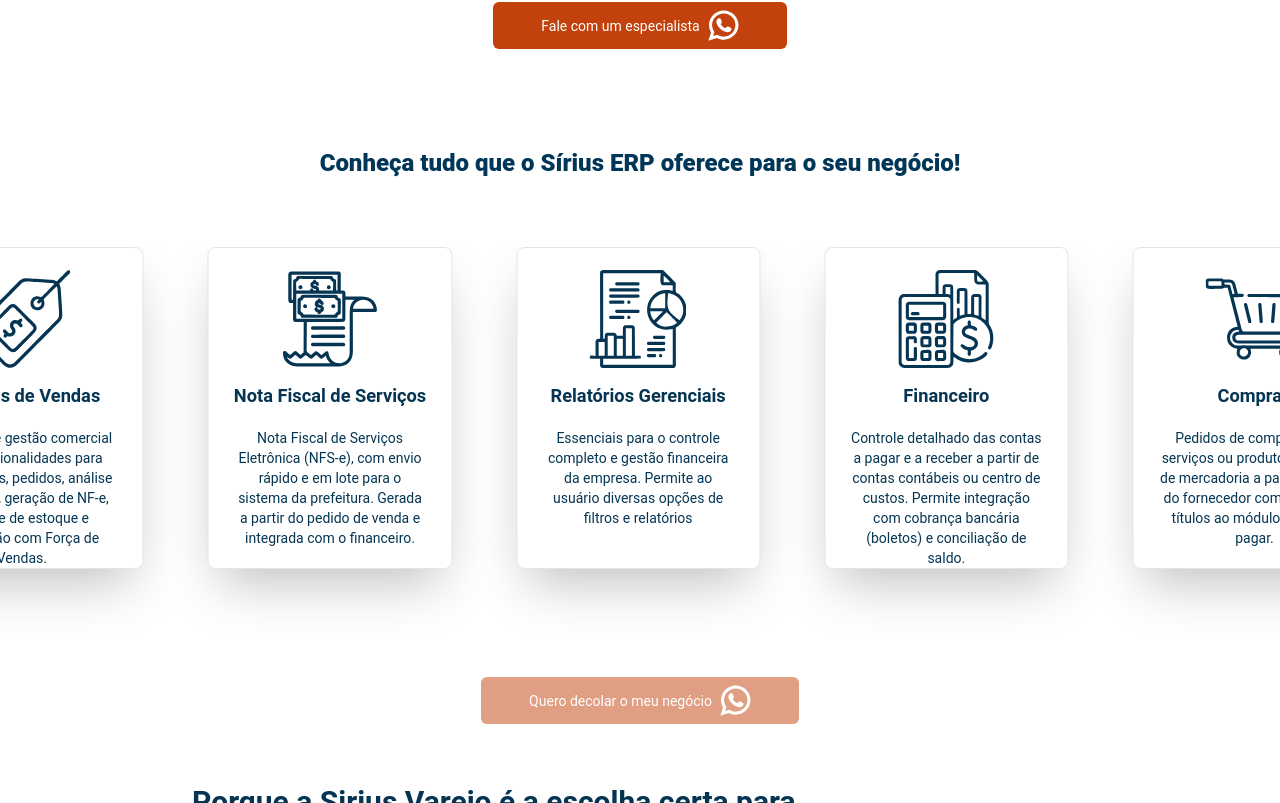
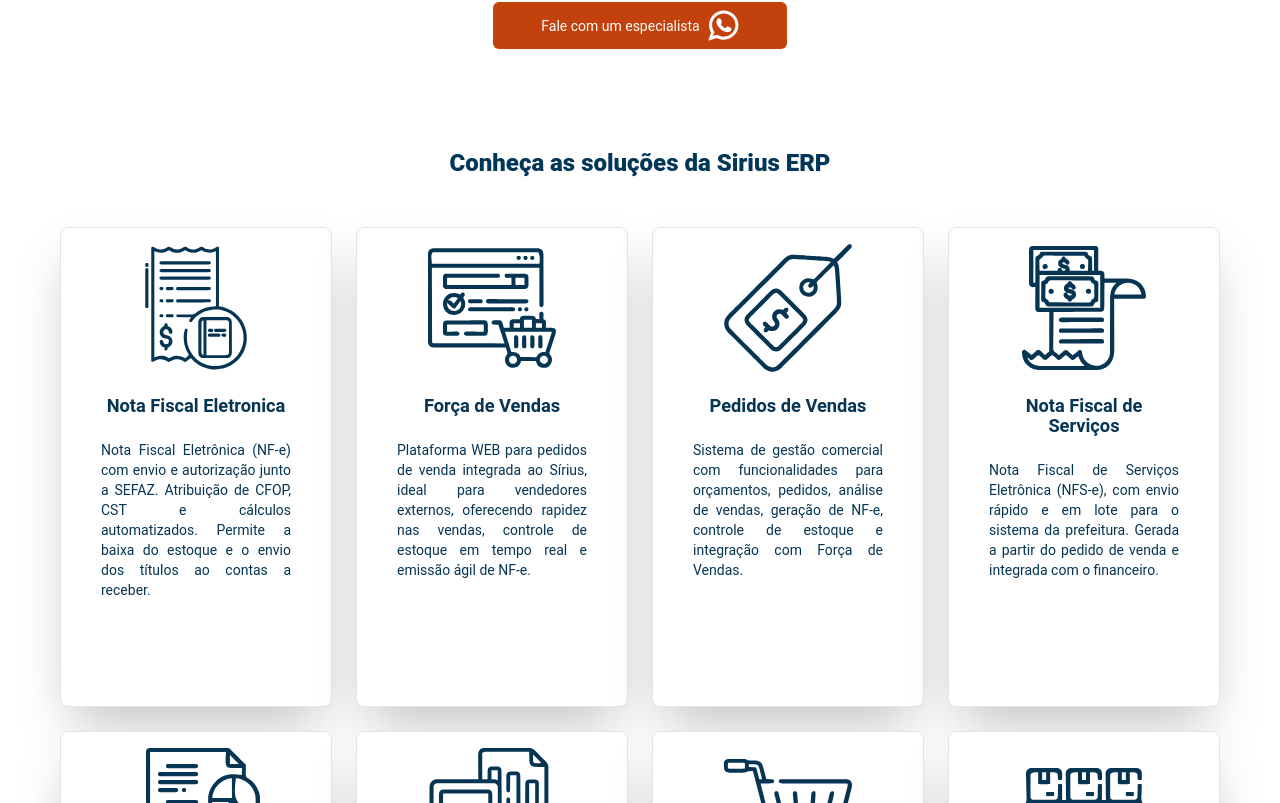
Before and after one commit to SoftcleverInformatica/Soft-Site-Sirius-ERP-LP, a Next.js app: page / in a window 1280 px wide. Shown: the part 1917-2720 px from the top of the page. Built offline with nearby package versions, Linux system fonts and the light colour scheme.

Commit message:
feat: remove carousel

```diff
--- a/src/sections/product/Products.tsx
+++ b/src/sections/product/Products.tsx
@@ -103,39 +103,27 @@
 	return (
 		<section className='w-full flex flex-col justify-center items-center overflow-y-hidden py-5  gap-7'>
 			<h2 className='p-5 font-extrabold text-sc2 text-2xl text-center '>
-				Conheça tudo que o Sírius ERP oferece para o seu negócio!
+			Conheça as soluções da Sirius ERP
 			</h2>
-			<div className='w-full flex flex-col justify-center items-center h-[80%] md:mt-5'>
-				<Carousel
-					className='w-[100%]'
-					plugins={[Autoplay({ delay: 2000 })]}>
-					<CarouselContent className='-ml-1 pb-10'>
+			<div className='flex flex-wrap gap-6 justify-center w-full '>
 					{cards.map((_, index) => (
-							<CarouselItem
+						<Card
 							key={index}
-								className='pl-4 pb-10  lg:px-8 basis-[78%] md:basis-[38%] lg:basis-[24%] h-[100%] '>
-								<div className='p-1 mb-15 lg:p-0'>
-									<Card className=' mb-15 shadow-2xl z-30'>
-										<CardContent className='grid grid-rows-12 grid-cols-1 gap-3  h-[27rem] lg:h-[20rem]'>
-											<div className=' col-span-full row-span-4 row-start-2 w-[100%] border-none  flex flex-col items-center justify-center'>
+							className='p-4 max-w-[17rem] min-h-[30rem] shadow-2xl '>
+							<CardContent className='flex flex-col items-center gap-6'>
 								<Image
-													className='w-[65%] max-w-[8rem] lg:w-[50%] lg:max-w-[50%]'
-													alt='Cog'
+									className='w-24 h-24 lg:w-32 lg:h-32'
+									alt={_.image}
 									src={_.image}
 								/>
-											</div>
 
-											<h2 className=' w-full col-span-full  row-span-2 row-start-6 text-center flex flex-row justify-center items-center font-bold text-2xl lg:text-[1.14rem] text-sc'>
+								<h2 className=' w-full leading-5 text-center flex flex-row justify-center items-center font-bold text-2xl lg:text-[1.14rem] text-sc  ' >
 									{_.label}
 								</h2>
-											<p className='col-span-full  row-span-5 row-start-8 text-center text-sc lg:text-sm'>{_.description}</p>
+								<p className='text-justify text-sc lg:text-sm '>{_.description}</p>
 							</CardContent>
 						</Card>
-								</div>
-							</CarouselItem>
 					))}
-					</CarouselContent>
-				</Carousel>
 				</div>
 
 			<ButtonExpert
```
Lines whose indentation alone changed are shown as unchanged.
